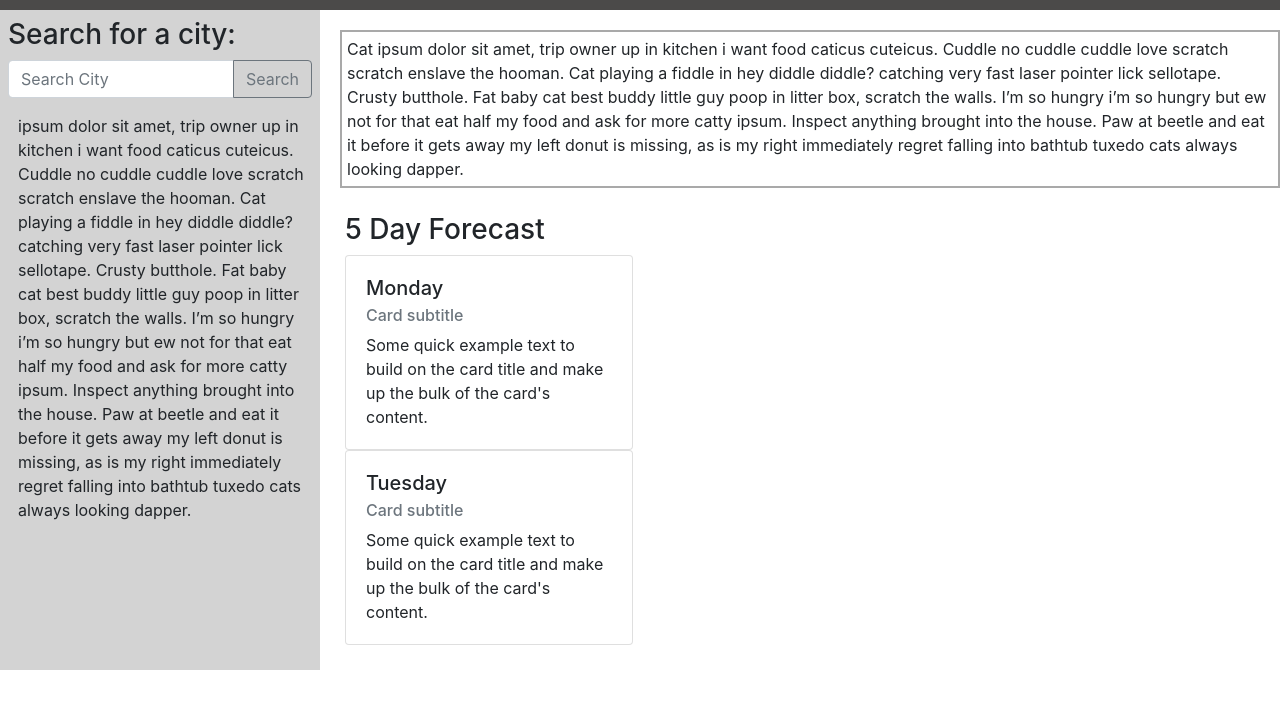
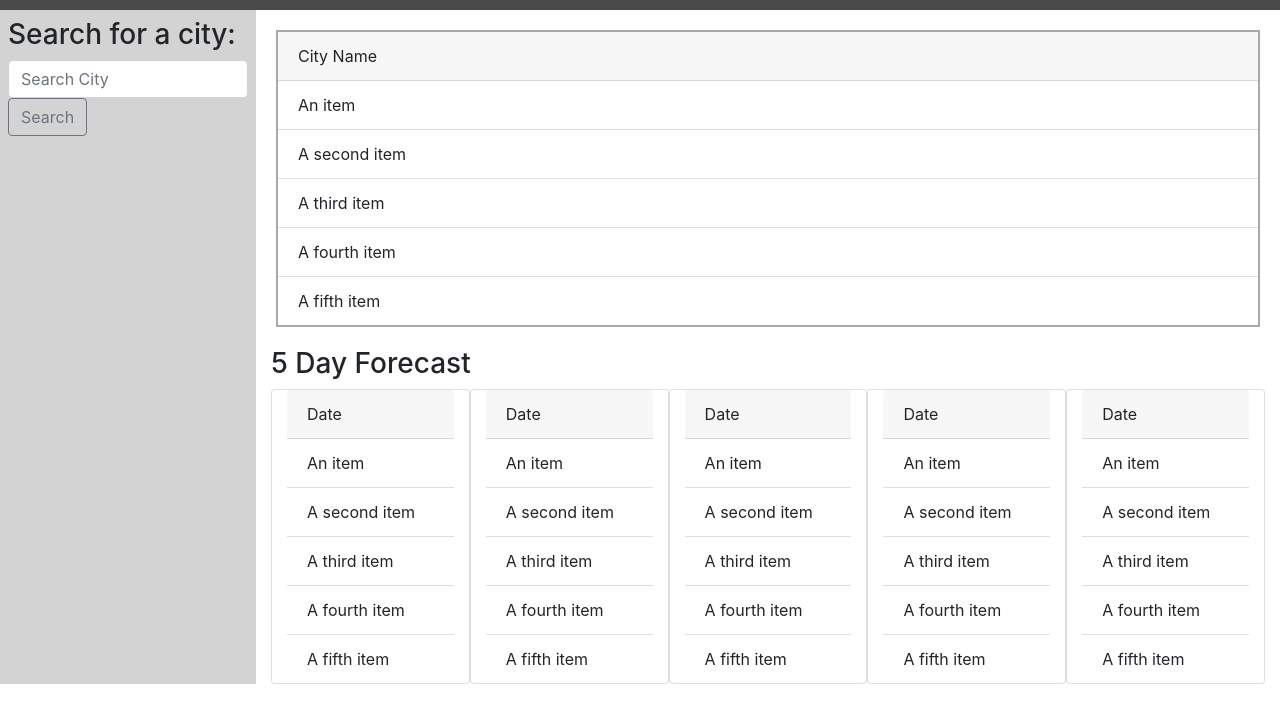
Before and after one commit to Mellison8186/weather-dashboard-wk6, a plain HTML site: page index.html in a window 1280 px wide. Shown: the part 56-778 px from the top of the page. Drawn offline with nearby package versions, Linux system fonts and the light colour scheme.

Commit message:
added local storage and search functionality

```diff
--- a/css/style.css
+++ b/css/style.css
@@ -20,10 +20,11 @@ h1 {
 }
 
 .flex-column {
-    width: 25%;
+    width: 20%;
     height: auto;
     border-right: 2px solid none;
     background-color: lightgray;
+    list-style-type: none;
 }
 
 .flex-column h2,
@@ -32,23 +33,25 @@ h1 {
 }
 
 .column-container {
-    width: 75%;
+    width: 80%;
     justify-content: right;
+}
+
+.row {
+    padding: 0 30px 0 30px;
 }
 
 .city-row {
     height: auto;
     background-color: white;
-    margin: 20px 0 20px 20px;
+    margin: 20px;
     border: 2px solid darkgrey;
     justify-content: right;
-    padding: 5px;
 }
 
 .weekly-row {
     height: auto;
     background-color: white;
     margin: 20px 0 20px 20px;
-    padding: 5px;
     flex-direction: row;
 }
--- a/index.html
+++ b/index.html
@@ -18,38 +18,88 @@
         <div class="flex-container">
 
             <!-- Left Column -->
-           <div class="flex-column d-inline-flex p-2 bd-highlight">
+           <div class="flex-column p-2 bd-highlight">
                 <h3>Search for a city:</h3>
 
                 <!-- Input with Button -->
-                <div class="input-group mb-3">
-                    <input type="text" class="form-control" placeholder="Search City" aria-label="Recipient's username" aria-describedby="button-addon2">
-                    <div class="input-group-append">
-                      <button class="btn btn-outline-secondary" type="button" id="button-addon2">Search</button>
-                    </div>
+                <div class="mb-3">
+                    <form id="search-form">
+                      <input id="city-input" type="text"
+                      class="form-control"
+                      placeholder="Search City">
+                      <button id="submit" class="btn btn-outline-secondary" type="submit">Search</button>
+                  </form>
                   </div>
+                  <ul id="city-list" class="city-list">
+                    <li id="city-name" class="list-group"></li>
+                  </ul>
+            </div>
 
-                  <!-- Right Rows -->
-                <p> ipsum dolor sit amet, trip owner up in kitchen i want food caticus cuteicus. Cuddle no cuddle cuddle love scratch scratch enslave the hooman. Cat playing a fiddle in hey diddle diddle? catching very fast laser pointer lick sellotape. Crusty butthole. Fat baby cat best buddy little guy poop in litter box, scratch the walls. I’m so hungry i’m so hungry but ew not for that eat half my food and ask for more catty ipsum. Inspect anything brought into the house. Paw at beetle and eat it before it gets away my left donut is missing, as is my right immediately regret falling into bathtub tuxedo cats always looking dapper.</p>
-            </div>
+            <!-- Right Row -->
             <div class="column-container">
             <div class="city-row align-self-start">
-                Cat ipsum dolor sit amet, trip owner up in kitchen i want food caticus cuteicus. Cuddle no cuddle cuddle love scratch scratch enslave the hooman. Cat playing a fiddle in hey diddle diddle? catching very fast laser pointer lick sellotape. Crusty butthole. Fat baby cat best buddy little guy poop in litter box, scratch the walls. I’m so hungry i’m so hungry but ew not for that eat half my food and ask for more catty ipsum. Inspect anything brought into the house. Paw at beetle and eat it before it gets away my left donut is missing, as is my right immediately regret falling into bathtub tuxedo cats always looking dapper.
+              <div id="today" class="card-header" placeholder="City Name">City Name</div>
+              <ul class="list-group list-group-flush">
+                <li class="list-group-item">An item</li>
+                <li class="list-group-item">A second item</li>
+                <li class="list-group-item">A third item</li>
+                <li class="list-group-item">A fourth item</li>
+                <li class="list-group-item">A fifth item</li>
+              </ul>
             </div>
-            <div class="weekly-row"><h3>5 Day Forecast</h3>
-                <div class="card" style="width: 18rem;">
-                    <div class="card-body">
-                      <h5 class="card-title">Monday</h5>
-                      <h6 class="card-subtitle mb-2 text-muted">Card subtitle</h6>
-                      <p class="card-text">Some quick example text to build on the card title and make up the bulk of the card's content.</p>
-                    </div>
+
+            <!-- Right Column -->
+            <h3 class="row">5 Day Forecast</h3>
+            <div class="row">
+                <div class="col card" style="width: 18rem;">
+                    <div class="card-header">Date</div>
+                    <ul class="list-group list-group-flush">
+                      <li class="list-group-item">An item</li>
+                      <li class="list-group-item">A second item</li>
+                      <li class="list-group-item">A third item</li>
+                      <li class="list-group-item">A fourth item</li>
+                      <li class="list-group-item">A fifth item</li>
+                    </ul>
                   </div>
-                  <div class="card" style="width: 18rem;">
-                    <div class="card-body">
-                      <h5 class="card-title">Tuesday</h5>
-                      <h6 class="card-subtitle mb-2 text-muted">Card subtitle</h6>
-                      <p class="card-text">Some quick example text to build on the card title and make up the bulk of the card's content.</p>
-                    </div>
+                  <div class="col card" style="width: 18rem;">
+                    <div class="card-header">Date</div>
+                    <ul class="list-group list-group-flush">
+                      <li class="list-group-item">An item</li>
+                      <li class="list-group-item">A second item</li>
+                      <li class="list-group-item">A third item</li>
+                      <li class="list-group-item">A fourth item</li>
+                      <li class="list-group-item">A fifth item</li>
+                    </ul>
+                  </div>
+                  <div class="col card" style="width: 18rem;">
+                    <div class="card-header">Date</div>
+                    <ul class="list-group list-group-flush">
+                      <li class="list-group-item">An item</li>
+                      <li class="list-group-item">A second item</li>
+                      <li class="list-group-item">A third item</li>
+                      <li class="list-group-item">A fourth item</li>
+                      <li class="list-group-item">A fifth item</li>
+                    </ul>
+                  </div>
+                  <div class="col card" style="width: 18rem;">
+                    <div class="card-header">Date</div>
+                    <ul class="list-group list-group-flush">
+                      <li class="list-group-item">An item</li>
+                      <li class="list-group-item">A second item</li>
+                      <li class="list-group-item">A third item</li>
+                      <li class="list-group-item">A fourth item</li>
+                      <li class="list-group-item">A fifth item</li>
+                    </ul>
+                  </div>
+                  <div class="col card" style="width: 18rem;">
+                    <div class="card-header">Date</div>
+                    <ul class="list-group list-group-flush">
+                      <li class="list-group-item">An item</li>
+                      <li class="list-group-item">A second item</li>
+                      <li class="list-group-item">A third item</li>
+                      <li class="list-group-item">A fourth item</li>
+                      <li class="list-group-item">A fifth item</li>
+                    </ul>
                   </div>
             </div>
         </div>
--- a/js/weather.js
+++ b/js/weather.js
@@ -0,0 +1,48 @@
+var todayFormEl = document.querySelector("#today");
+var searchFormEl = document.querySelector("#search-form");
+var cityInputEl = document.querySelector("#city-input");
+var searchHistory = JSON.parse(localStorage.getItem("search-history")) || [];
+
+var getWeather = function() {
+    var city = cityInputEl.value
+    // format openweather api
+    var apiUrl = "https://api.openweathermap.org/data/2.5/weather?q=" + city + "&appid=347f66e450d278751c4972d1d179a00f";
+
+    //make a request to the URL
+fetch(apiUrl).then(function(response) {
+    response.json().then(function(data) {
+        console.log(data);
+        displayWeather(data)
+    });
+
+    searchHistory.push(city)
+    localStorage.setItem("search-history", JSON.stringify(searchHistory));
+});
+};
+
+var displayWeather = function(data) {
+    document.querySelector("#today").textContent = data.name
+}
+var historyBtn = function() {
+    for (let i=0; i < searchHistory.length; i++) {
+        var cityButton = document.createElement("button")
+        cityButton.textContent = searchHistory[i];
+        document.querySelector("#search-form").append(cityButton);
+
+        cityButton.addEventListener("click", function(){
+            cityInputEl.value = this.textContent
+            getWeather()
+        });
+    }
+}
+
+var formSubmitHander = function(event) {
+    event.preventDefault();
+    console.log(event);
+
+    getWeather()
+
+};
+
+historyBtn();
+searchFormEl.addEventListener("submit", formSubmitHander);
```
